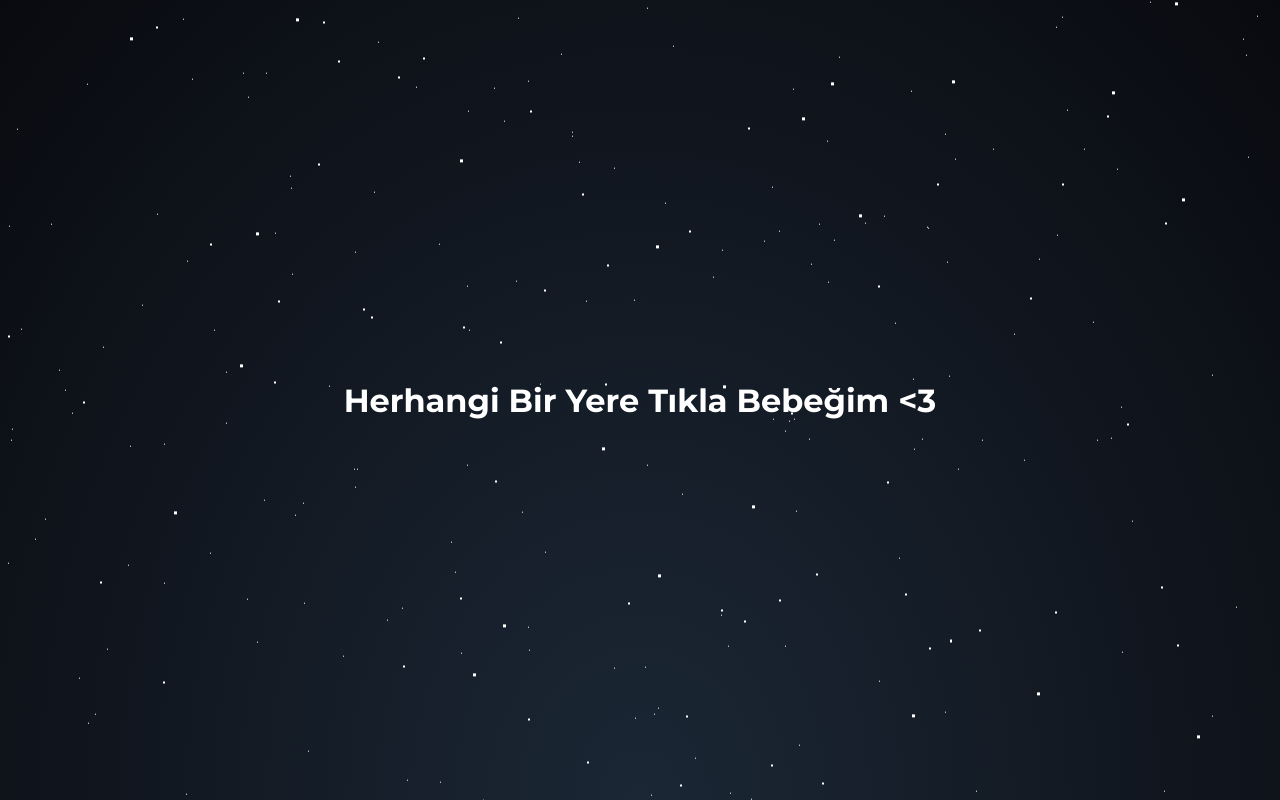
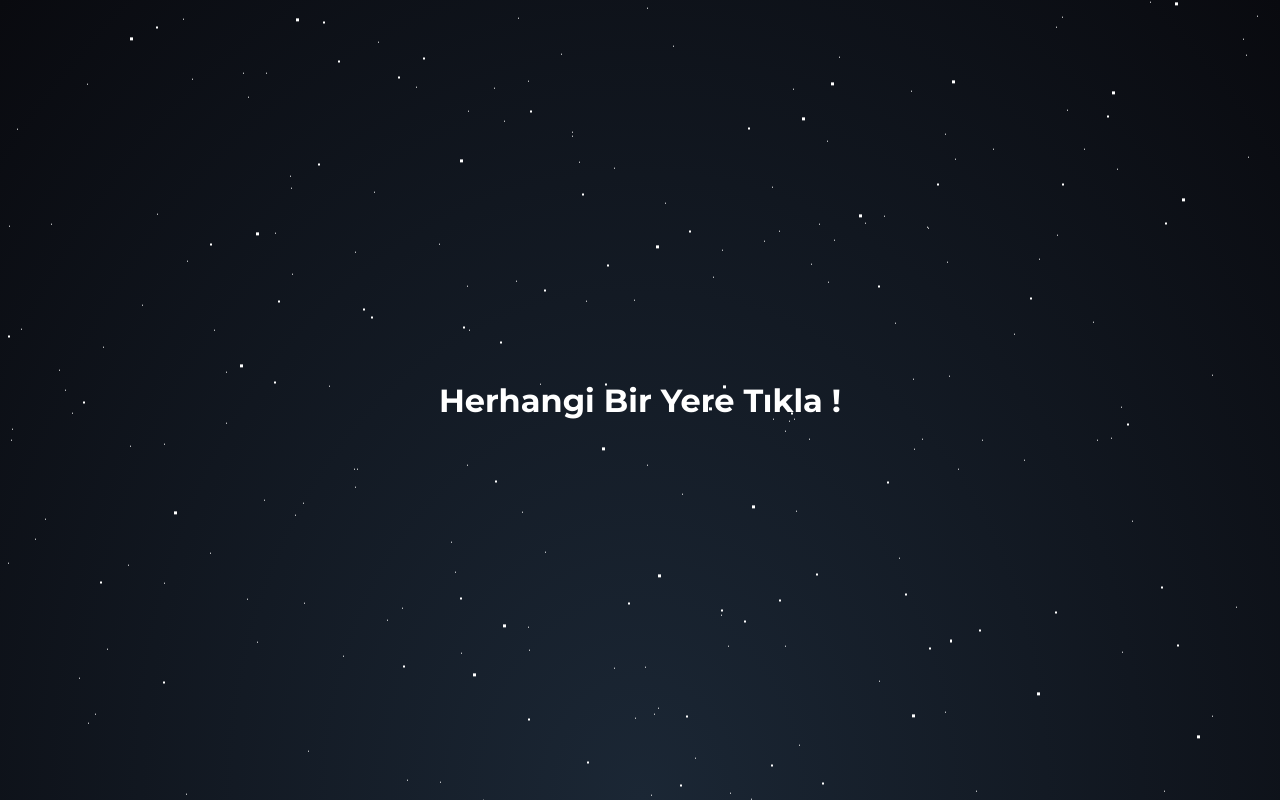
Before and after one commit to RodHex07/RodHex_LoLavita, a plain HTML site: page index.html in a window 1280 px wide. Drawn offline with nearby package versions, Linux system fonts and the light colour scheme.

Commit message:
Update index.html

```diff
--- a/index.html
+++ b/index.html
@@ -12,7 +12,7 @@
 
 <body>
     <div class="overlay" id="overlay" onclick="startAnimation()">
-        <div> Herhangi Bir Yere Tıkla Bebeğim <3 </div>
+        <div> Herhangi Bir Yere Tıkla !</div>
         <section class="animated-background">
             <div id="stars1"></div>
             <div id="stars2"></div>
```
